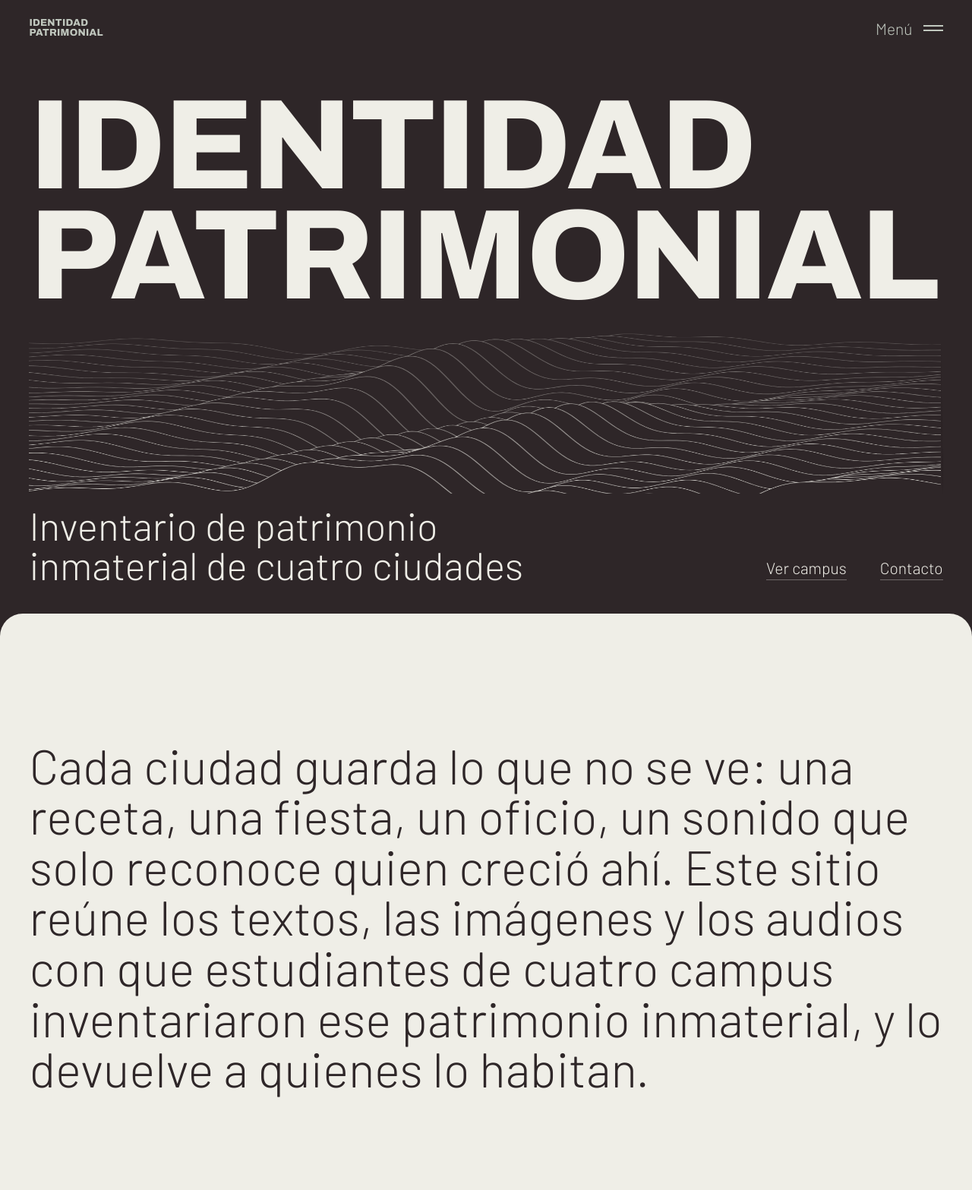
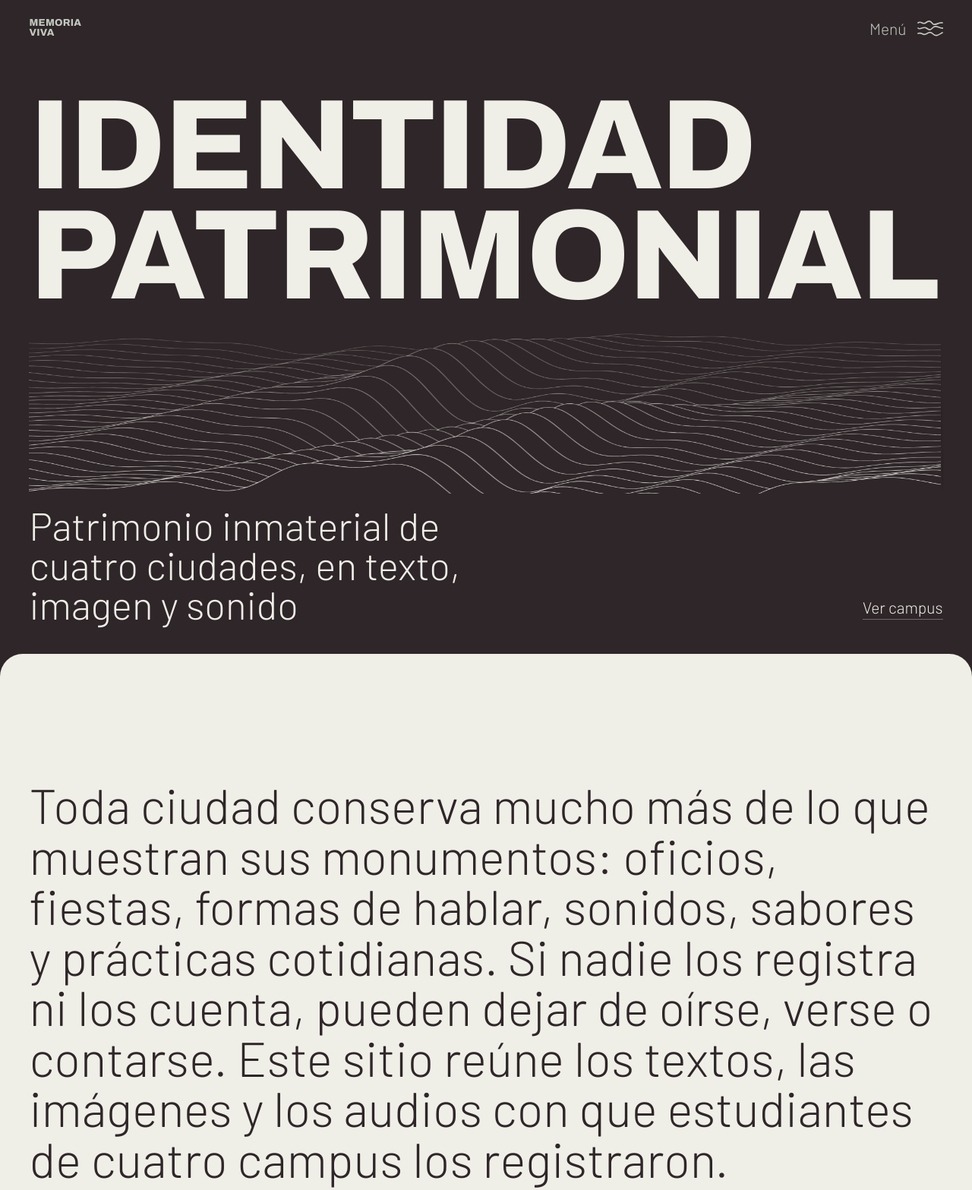
Before and after one commit to fgromo/identidad_patrimonial, a plain HTML site: page index.html in a window 1280 px wide. Shown: the top 1567 px of the page at 76% size. Drawn offline with Linux system fonts and the light colour scheme; animation ran at ten frames a second.

Commit message:
Add files via upload
Retos por Campus

```diff
--- a/css/style.css
+++ b/css/style.css
@@ -14,7 +14,8 @@ img{max-width:100%;display:block}
 .top>*{pointer-events:auto}
 .logo{font-family:var(--disp);font-weight:800;font-stretch:125%;text-transform:uppercase;font-size:13px;line-height:1;letter-spacing:.02em;display:block}
 .menu-btn{background:none;border:0;color:inherit;font-size:21px;font-weight:300;display:flex;gap:14px;align-items:center;cursor:pointer}
-.menu-btn i{width:26px;height:8px;border-top:2px solid currentColor;border-bottom:2px solid currentColor}
+.menu-btn svg{display:block;transition:transform .4s cubic-bezier(.2,.8,.2,1)}
+.menu-btn:hover svg{transform:translateX(4px)}
 .menu{position:fixed;top:16px;right:16px;z-index:60;width:min(380px,calc(100vw - 32px));background:var(--taupe);color:var(--cream);border-radius:var(--r);padding:38px 42px 44px;transform-origin:top right;transform:scale(.9);opacity:0;pointer-events:none;transition:transform .45s cubic-bezier(.2,.8,.2,1),opacity .3s}
 .menu.open{transform:none;opacity:1;pointer-events:auto}
 .menu a{display:block;font-size:28px;line-height:1.55;transition:opacity .2s}
@@ -124,3 +125,6 @@ img{max-width:100%;display:block}
 
 .ehe{display:block;height:auto}
 .foot .ehe{width:clamp(210px,24vw,340px);margin-top:clamp(36px,5vw,70px)}
+
+.cdet{display:grid;grid-template-columns:repeat(auto-fit,minmax(240px,1fr));gap:clamp(20px,3vw,48px);margin:0 var(--pad);border-top:1px solid var(--ink);padding:18px 0 0}
+.cdet p{font-size:clamp(18px,1.5vw,22px);margin-top:6px;line-height:1.3}
--- a/data/projects.json
+++ b/data/projects.json
@@ -1,10 +1,9 @@
 {
   "site": {
     "name": "Identidad patrimonial",
-    "tagline": "Inventario de patrimonio inmaterial de cuatro ciudades",
-    "manifesto": "Cada ciudad guarda lo que no se ve: una receta, una fiesta, un oficio, un sonido que solo reconoce quien creció ahí. Este sitio reúne los textos, las imágenes y los audios con que estudiantes de cuatro campus inventariaron ese patrimonio inmaterial, y lo devuelve a quienes lo habitan.",
-    "contact": "mailto:francisco.gonzalez@tec.mx",
-    "course": "AV1003B · Producción de contenidos I: texto, imagen y sonido"
+    "tagline": "Patrimonio inmaterial de cuatro ciudades, en texto, imagen y sonido",
+    "manifesto": "Toda ciudad conserva mucho más de lo que muestran sus monumentos: oficios, fiestas, formas de hablar, sonidos, sabores y prácticas cotidianas. Si nadie los registra ni los cuenta, pueden dejar de oírse, verse o contarse. Este sitio reúne los textos, las imágenes y los audios con que estudiantes de cuatro campus los registraron.",
+    "unit": "AV1003B · Producción de contenidos I: texto, imagen y sonido"
   },
   "campuses": [
     {
@@ -12,32 +11,46 @@
       "name": "Chihuahua",
       "city": "Chihuahua",
       "expected": 2,
-      "intro": "Frontera, sierra y llanura: patrimonio de una ciudad que mira largo.",
-      "tone": "#625D59"
+      "intro": "Entrelazados: fotografías, registros sonoros y relatos situados para reconocer los contrastes de la vida cotidiana de Chihuahua.",
+      "tone": "#625D59",
+      "reto": "Entrelazados. Identidad y patrimonio a través de la fotografía, el sonido e historias situadas en la ciudad de Chihuahua.",
+      "partner": "Casa Chihuahua, Centro de Patrimonio Cultural"
     },
     {
       "id": "cuernavaca",
       "name": "Cuernavaca",
       "city": "Cuernavaca",
       "expected": 8,
-      "intro": "La ciudad de la eterna primavera vista desde sus oficios, sus barrancas y sus fiestas.",
-      "tone": "#6F7C7D"
+      "intro": "Reconociendo Cuernavaca: recorridos por lugares emblemáticos de la ciudad, registrados en imagen fija, imagen en movimiento y sonido.",
+      "tone": "#6F7C7D",
+      "reto": "Reconociendo Cuernavaca. Producto audiovisual, experimental y contemplativo, de espacios de la ciudad.",
+      "partner": "El Colegio de Morelos y La Tallera Siqueiros"
     },
     {
       "id": "hidalgo",
       "name": "Hidalgo",
       "city": "Pachuca",
       "expected": 7,
-      "intro": "Pachuca y su región: minería, pastes, barrio y memoria sonora de una ciudad de cerros.",
-      "tone": "#8E847B"
+      "intro": "Los sonidos de Pachuca, cuarta edición: paisajes sonoros de lugares emblemáticos de la ciudad, con registro de campo, fotografía y bitácora.",
+      "tone": "#8E847B",
+      "reto": "Los sonidos de Pachuca. Paisajes sonoros de lugares emblemáticos, montados en un sitio web público.",
+      "partner": "Dirección General de Patrimonio Cultural, Secretaría de Cultura del Estado de Hidalgo",
+      "event": "Miércoles 2 de diciembre, 10 am · Foro Cultural Efrén Rebolledo",
+      "link": {
+        "label": "Ediciones anteriores",
+        "url": "https://sites.google.com/tec.mx/los-sonidos-de-pachuca"
+      }
     },
     {
       "id": "laguna",
       "name": "Laguna",
       "city": "Torreón y Gómez Palacio",
       "expected": 5,
-      "intro": "Desierto, río y algodón: la identidad de una región que se cuenta a sí misma.",
-      "tone": "#A89B80"
+      "intro": "La Laguna resuena: relatos e imágenes del patrimonio arquitectónico, las tradiciones y la gastronomía de la Comarca Lagunera.",
+      "tone": "#A89B80",
+      "reto": "La Laguna resuena. Relatos e imágenes de nuestro patrimonio.",
+      "partner": "Grupo Radio Estéreo Mayrán (GREM) y Museo de la Revolución",
+      "event": "Inauguración de la exposición: 2 de diciembre, 7 pm · Museo de la Revolución"
     }
   ],
   "projects": [
--- a/index.html
+++ b/index.html
@@ -1,6 +1,6 @@
 <!doctype html><html lang="es"><head><meta charset="utf-8"><meta name="viewport" content="width=device-width,initial-scale=1"><meta name="robots" content="noindex,nofollow"><title>Identidad patrimonial</title><link rel="preconnect" href="https://fonts.googleapis.com"><link rel="preconnect" href="https://fonts.gstatic.com" crossorigin><link href="https://fonts.googleapis.com/css2?family=Archivo:wdth,wght@62..125,100..900&family=Barlow:wght@300;400;500&display=swap" rel="stylesheet"><link rel="stylesheet" href="css/style.css"></head><body data-page="home"><header class="top"></header>
 <section class="hero"><h1 class="wordmark" id="wm" data-fit></h1><canvas id="wave" aria-hidden="true"></canvas>
-<div class="hero-foot"><p class="tag" id="tag"></p><div class="hero-links"><a href="#campus">Ver campus</a><a id="contact" href="#">Contacto</a></div></div></section>
+<div class="hero-foot"><p class="tag" id="tag"></p><div class="hero-links"><a href="#campus">Ver campus</a></div></div></section>
 <main class="sheet up">
 <section class="manifesto" id="manifesto"></section>
 <section class="hl clist" id="campus"><p class="eyebrow">Campus</p><div id="cl"></div><div class="peek"></div></section>
--- a/js/app.js
+++ b/js/app.js
@@ -18,10 +18,10 @@ function init(D){
   const lines=s=>s.split(" ").map(w=>`<span class="ln">${esc(w)}</span>`).join("<br>");
 
   /* shell */
-  $(".top").innerHTML=`<a class="logo" href="index.html" aria-label="Inicio">Identidad<br>patrimonial</a>
-    <button class="menu-btn" aria-expanded="false" aria-controls="menu">Menú <i></i></button>`;
+  $(".top").innerHTML=`<a class="logo" href="index.html" aria-label="Inicio">Memoria<br>viva</a>
+    <button class="menu-btn" aria-expanded="false" aria-controls="menu">Menú <svg viewBox="0 0 34 22" width="34" height="22" fill="none" stroke="currentColor" stroke-width="1.7" stroke-linecap="round" aria-hidden="true"><path d="M1 4c4-3 6 3 10 0s6-3 9 1 7-2 13-1"/><path d="M1 11c3 3 7-3 11 0s5 3 9-1 8 2 13 1"/><path d="M1 18c5-2 6 3 10 1s6-4 10 0 8 0 12-2"/></svg></button>`;
   const menu=document.createElement("nav");menu.className="menu";menu.id="menu";
-  menu.innerHTML=`<button class="x" aria-label="Cerrar"></button><a href="index.html">Inicio</a>`+D.campuses.map(c=>`<a href="campus.html?c=${c.id}">${esc(c.name)}</a>`).join("")+`<a href="index.html#proyectos">Proyectos</a><a href="${esc(S.contact)}">Contacto</a>`;
+  menu.innerHTML=`<button class="x" aria-label="Cerrar"></button><a href="index.html">Inicio</a>`+D.campuses.map(c=>`<a href="campus.html?c=${c.id}">${esc(c.name)}</a>`).join("")+``;
   document.body.appendChild(menu);
   const mb=$(".menu-btn"), setMenu=o=>{menu.classList.toggle("open",o);mb.setAttribute("aria-expanded",o)};
   mb.onclick=()=>setMenu(!menu.classList.contains("open"));
@@ -30,8 +30,7 @@ function init(D){
   $$("a",menu).forEach(a=>a.addEventListener("click",()=>setMenu(false)));
 
   $(".foot").innerHTML=`<div class="fcols"><div><h5>Campus</h5><ul>${D.campuses.map(c=>`<li><a href="campus.html?c=${c.id}">${esc(c.name)}</a></li>`).join("")}</ul></div>
-    <div><h5>Curso</h5><ul><li>${esc(S.course)}</li></ul></div>
-    <div><h5>Contacto</h5><ul><li><a href="${esc(S.contact)}">Escríbenos</a></li></ul></div></div>
+    <div><h5>Unidad de formación</h5><ul><li>${esc(S.unit)}</li></ul></div></div>
     <div class="wordmark" data-fit>${lines(S.name)}</div>
     <img class="ehe" src="assets/logo-ehe-blanco.png" alt="Tecnológico de Monterrey, Escuela de Humanidades y Educación"><p class="fine">Los textos, imágenes y audios pertenecen a sus autores.</p>`;
 
@@ -67,7 +66,6 @@ function init(D){
     document.title=S.name;
     $("#wm").innerHTML=lines(S.name);
     $("#tag").textContent=S.tagline;
-    $("#contact").href=S.contact;
     wave($("#wave"));
     const man=$("#manifesto");
     man.innerHTML=S.manifesto.split(" ").map(w=>`<span>${esc(w)}</span>`).join(" ");
@@ -94,6 +92,9 @@ function init(D){
     $("#crumb").innerHTML=`<a href="index.html">← Atrás</a><a href="index.html#campus">Campus</a><span>${esc(c.name)}</span>`;
     $("#wm").innerHTML=lines(c.name);
     $("#cintro").textContent=c.intro;
+    const det=[["Reto",c.reto],["Socio formador",c.partner],["Presentación",c.event]].filter(x=>x[1]).map(x=>`<div><span class="eyebrow">${x[0]}</span><p>${esc(x[1])}</p></div>`);
+    if(c.link)det.push(`<div><span class="eyebrow">${esc(c.link.label)}</span><p><a class="more" style="margin:0" href="${esc(c.link.url)}" target="_blank" rel="noopener">Ver sitio</a></p></div>`);
+    $("#cdet").innerHTML=det.join("");
     $("#cinfo").innerHTML=`${esc(c.city)}<br>${L.length} de ${c.expected} proyectos publicados`;
     $("#pl").innerHTML=L.length?rows(L):'<p class="empty">Los proyectos de este campus se publicarán pronto.</p>';
     hoverList($(".plist"),peekP(L));
```
Also changed, not shown: campus.html (+1 -0 lines), 1 other file.
